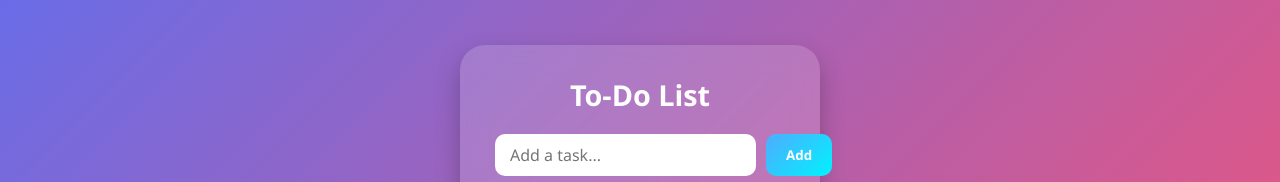
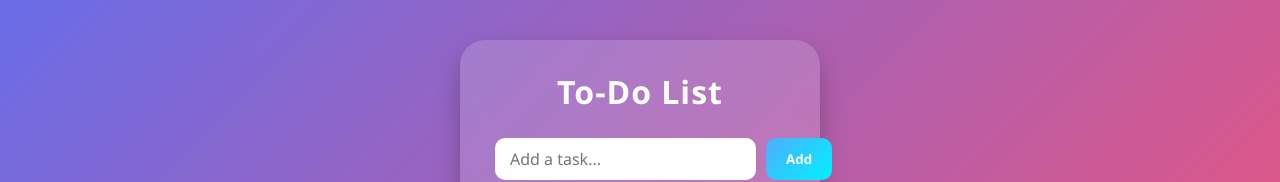
Before and after one commit to Ayandamakamu/ayanda-makamu-to-do-list, a plain HTML site: page index.html in a window 1280 px wide. Shown: the part 265-447 px from the top of the page. Drawn offline with Linux system fonts and the light colour scheme.

Commit message:
heading styling

```diff
--- a/style.css
+++ b/style.css
@@ -26,8 +26,9 @@ body {
 
 .todo-container h1 {
   color: #fff;
-  margin-bottom: 20px;
-  font-size: 1.8rem;
+  margin-bottom: 25px;
+  font-size: 2rem;
+  letter-spacing: 1px;
 }
 
 .input-container {
```
